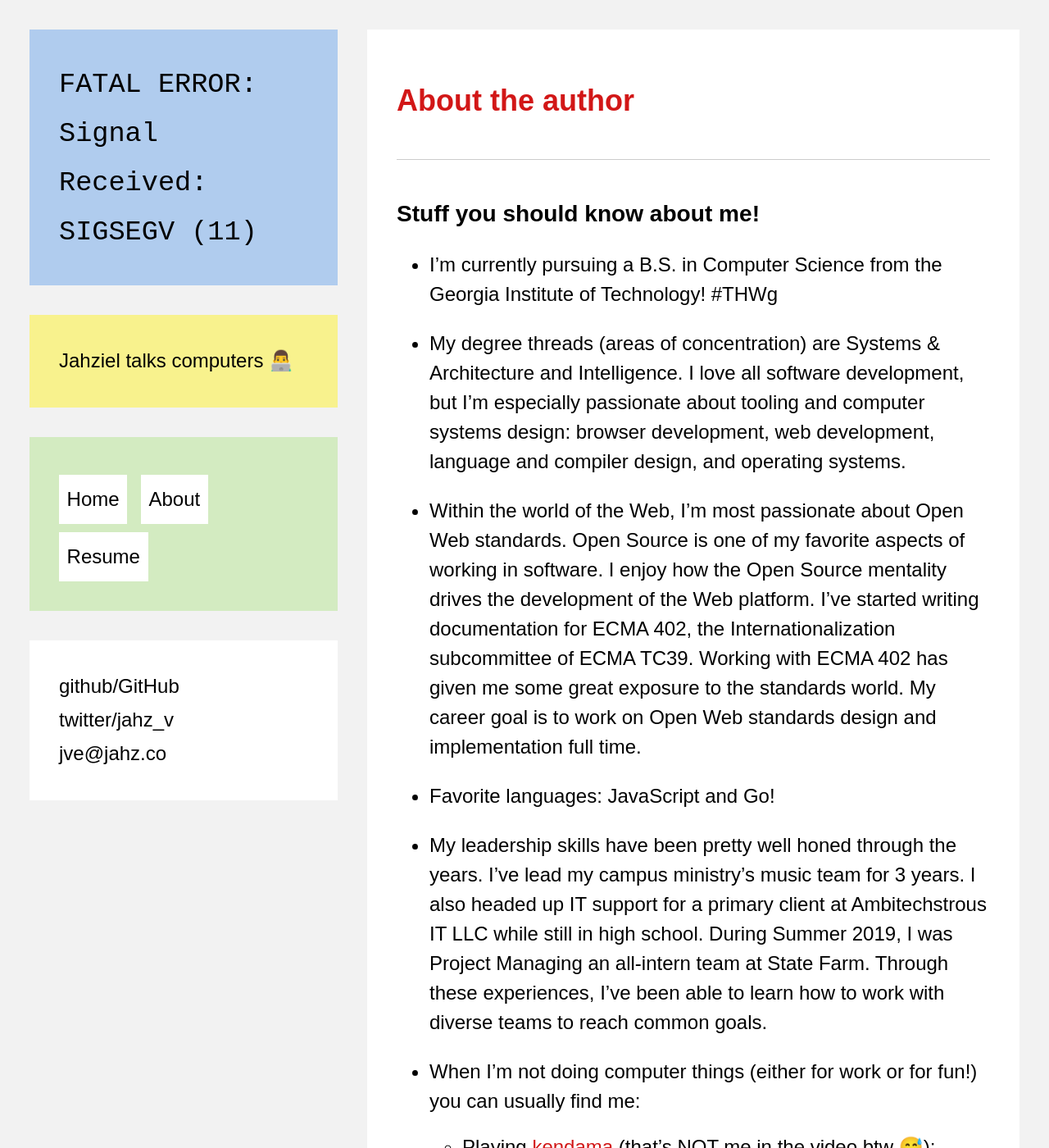
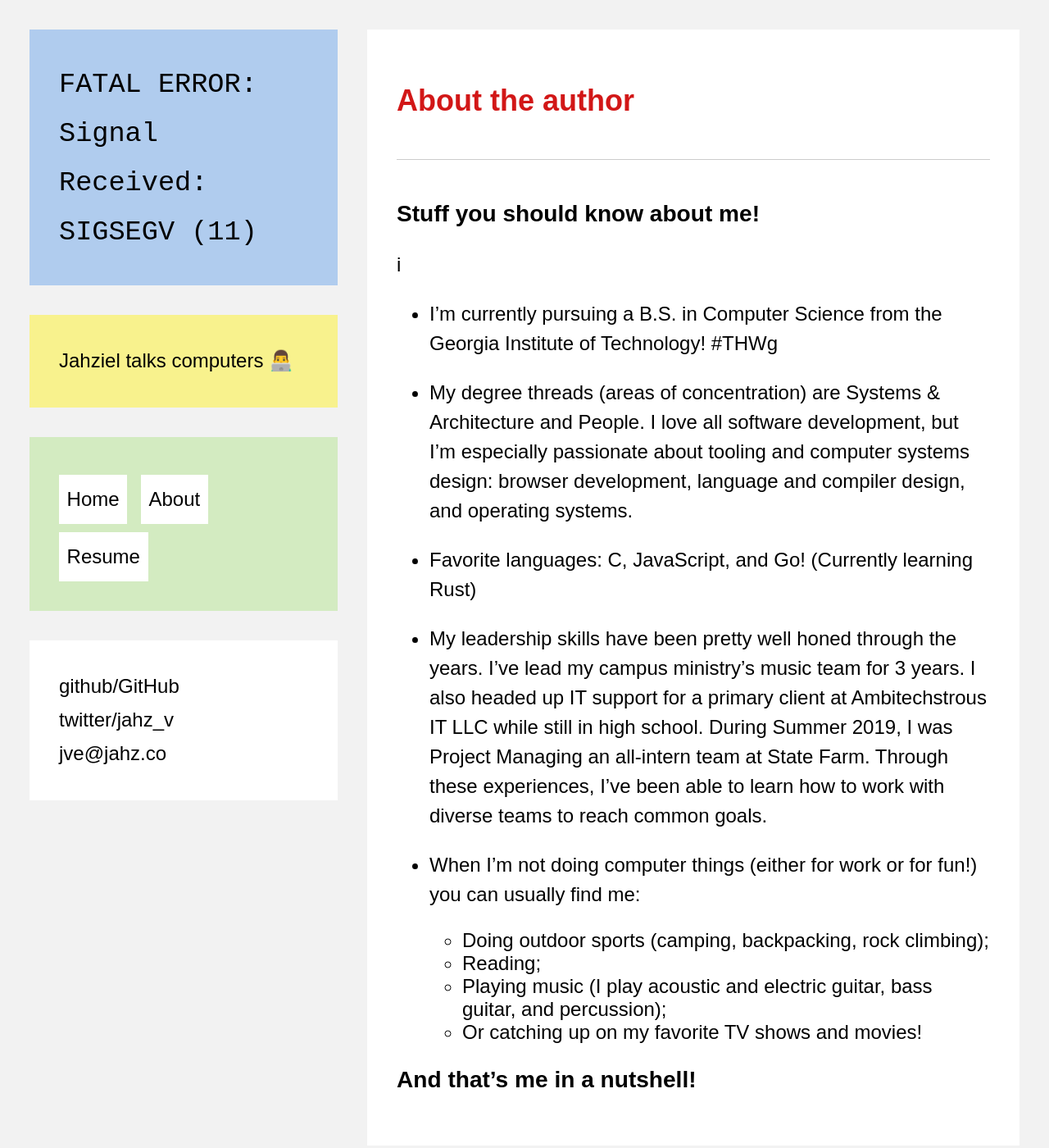
Before and after one commit to jahzielv/jahzielv.github.io, a Jekyll site: the page built from about.md, in a window 1280 px wide and 1400 px high. Shown: the whole window at 82% size. Built offline with Jekyll 4.4.1, drawn with Linux system fonts in a browser that asks for light colours; some of the changed text lies outside the part shown.

Commit message:
updates to bio

```diff
--- a/about.md
+++ b/about.md
@@ -4,19 +4,16 @@ title: About the author
 ---
 
 ### Stuff you should know about me!
-
+i
 -   I'm currently pursuing a B.S. in Computer Science from the Georgia Institute of Technology! #THWg
 
-*   My degree threads (areas of concentration) are Systems & Architecture and Intelligence. I love all software development, but I'm especially passionate about tooling and computer systems design: browser development, web development, language and compiler design, and operating systems.
+*   My degree threads (areas of concentration) are Systems & Architecture and People. I love all software development, but I'm especially passionate about tooling and computer systems design: browser development, language and compiler design, and operating systems.
 
--   Within the world of the Web, I'm most passionate about Open Web standards. Open Source is one of my favorite aspects of working in software. I enjoy how the Open Source mentality drives the development of the Web platform. I've started writing documentation for ECMA 402, the Internationalization subcommittee of ECMA TC39. Working with ECMA 402 has given me some great exposure to the standards world. My career goal is to work on Open Web standards design and implementation full time.
-
--   Favorite languages: JavaScript and Go!
+-   Favorite languages: C, JavaScript, and Go! (Currently learning Rust)
 
 -   My leadership skills have been pretty well honed through the years. I've lead my campus ministry’s music team for 3 years. I also headed up IT support for a primary client at Ambitechstrous IT LLC while still in high school. During Summer 2019, I was Project Managing an all-intern team at State Farm. Through these experiences, I’ve been able to learn how to work with diverse teams to reach common goals.
 
 -   When I’m not doing computer things (either for work or for fun!) you can usually find me:
-    -   Playing [kendama](https://youtu.be/gBy9Vs5YByo?t=109) (that's NOT me in the video btw 😅);
     -   Doing outdoor sports (camping, backpacking, rock climbing);
     -   Reading;
     -   Playing music (I play acoustic and electric guitar, bass guitar, and percussion);
```
